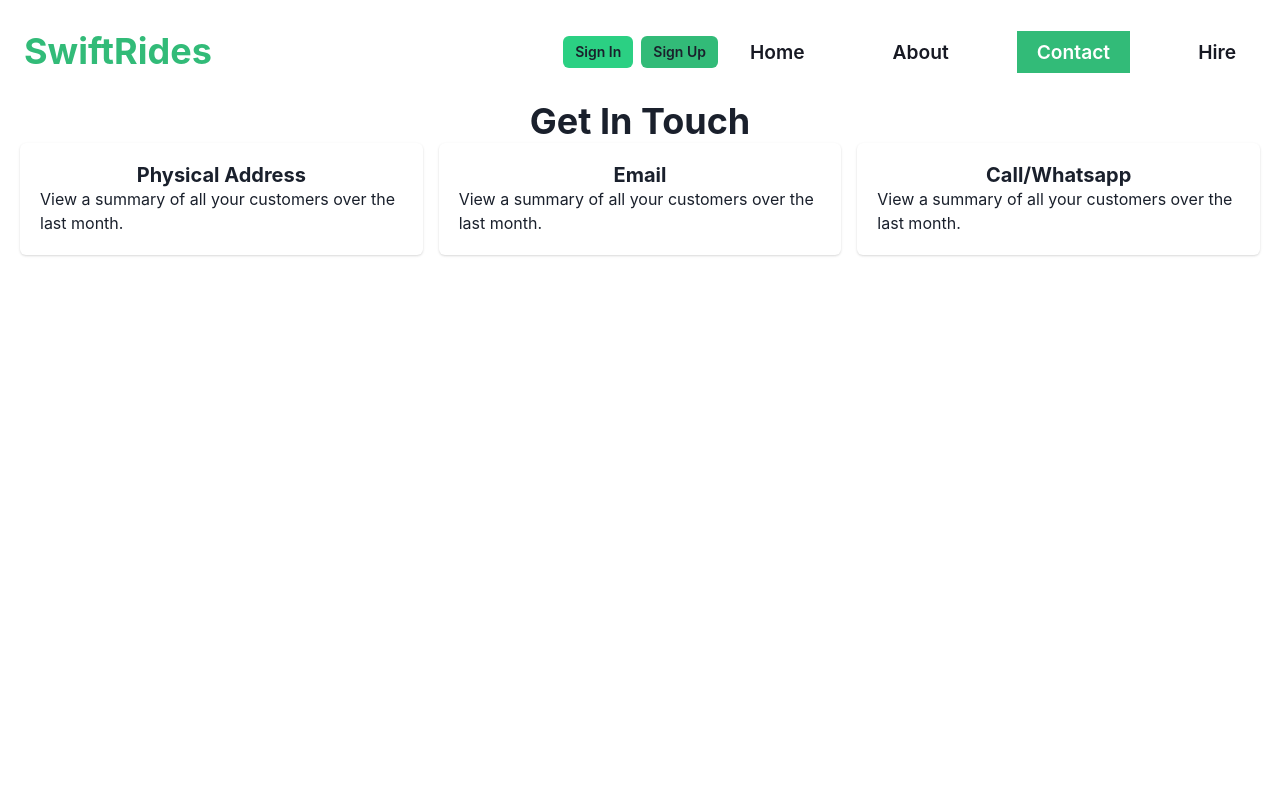
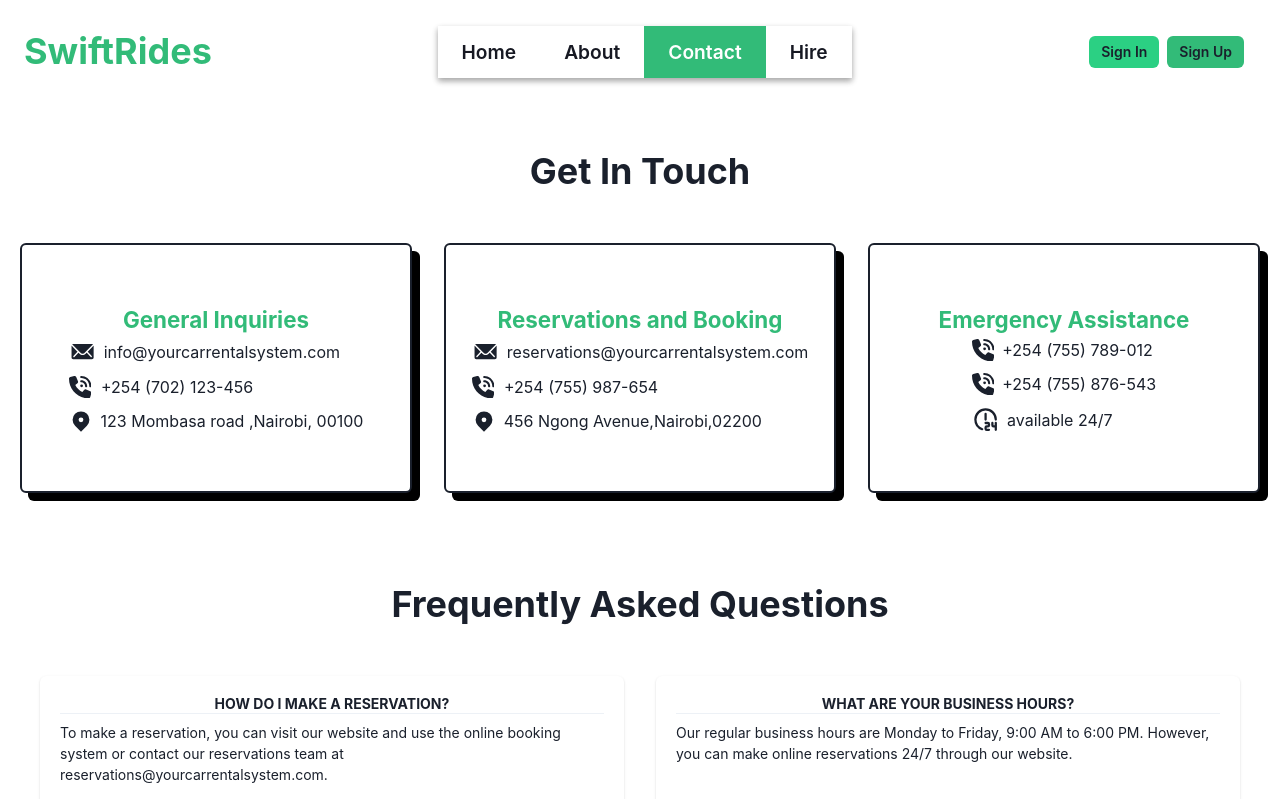
Before and after one commit to allenshamrock/phase-2-project-swift-ride, a React (Vite) app: page /Contact in a window 1280 px wide. Shown: the top 799 px of the page. Built offline with nearby package versions, Linux system fonts and the light colour scheme.

Commit message:
{enhance} :updated navbar,header,car items & contacts

```diff
--- a/db.json
+++ b/db.json
@@ -48,7 +48,7 @@
         "mileage": 18000,
         "price_per_day": 48.00,
         "available": true,
-        "image": "https://www.chevrolet.com/content/dam/chevrolet/na/us/english/index/vehicles/2024/cars/malibu/01-images/colorizer/images/2024-malibu-1sp-gnt-colorizer.jpg?imwidth=1440",
+        "image": "https://lemberglaw.com/wp-content/uploads/2023/08/2023-Chevrolet-Malibu.jpg",
         "vehicle_type": "Sedan",
         "gearbox": "Automatic"
       },
--- a/src/components/Contact.jsx
+++ b/src/components/Contact.jsx
@@ -1,40 +1,166 @@
-import { Box,  Heading, SimpleGrid, Text } from "@chakra-ui/layout";
+import {
+  Box,
+  Heading,
+  Stack,
+  Divider,
+  SimpleGrid,
+  Text,
+  Flex,
+} from "@chakra-ui/layout";
+import { IoIosMail } from "react-icons/io";
+import { FaPhoneVolume } from "react-icons/fa6";
+import { HiLocationMarker } from "react-icons/hi";
+import { TbClock24 } from "react-icons/tb";
 import Header from "./Header";
-import { Card} from "@chakra-ui/card";
+import { CardBody } from '@chakra-ui/react';
+import { Card } from "@chakra-ui/card";
 
 function Contact() {
+  const CardData = [
+    {
+      category: "General Inquiries",
+      Email: "info@yourcarrentalsystem.com",
+      Phone: "+254 (702) 123-456",
+      Address: "123 Mombasa road ,Nairobi, 00100",
+    },
+    {
+      category: "Reservations and Booking",
+      Email: "reservations@yourcarrentalsystem.com",
+      Phone: "+254 (755) 987-654",
+      Address: "456 Ngong Avenue,Nairobi,02200",
+    },
+  ];
+  const faqs = [
+    {
+      question: "How do I make a reservation?",
+      answer:
+        "To make a reservation, you can visit our website and use the online booking system or contact our reservations team at reservations@yourcarrentalsystem.com.",
+    },
+    {
+      question: "What are your business hours?",
+      answer:
+        "Our regular business hours are Monday to Friday, 9:00 AM to 6:00 PM. However, you can make online reservations 24/7 through our website.",
+    },
+    {
+      question: "How can I modify or cancel my reservation?",
+      answer:
+        "You can modify or cancel your reservation by logging into your account on our website or by contacting our reservations team at reservations@yourcarrentalsystem.com.",
+    },
+    {
+      question: "What should I do in case of an emergency?",
+      answer:
+        "For emergencies, contact our emergency assistance line at +1 (555) 789-0123. For roadside assistance, call +1 (555) 876-5432.",
+    },
+    {
+      question: "How can I provide feedback about my rental experience?",
+      answer:
+        "We welcome your feedback! You can share your thoughts through our website's feedback form or by emailing us at feedback@yourcarrentalsystem.com.",
+    },
+    {
+      question: "Are there age restrictions for renting a car?",
+      answer:
+        "Yes, the minimum age for renting a car is 21. Additional fees may apply for drivers under 25.",
+    },
+  ];
+
   return (
     <>
       <Header />
-      <Box p={'20px'} pt={'100px'}>
-
-      <Heading textAlign="center">Get In Touch</Heading>
+      <Box p={"20px"} pt={"100px"}>
+        <Heading textAlign="center"py={"50px"}>Get In Touch</Heading>
         <SimpleGrid
-        spacing={4}
-        minChildWidth={'300px'}
+          spacing={8}
+          minChildWidth={"350px"}
+          justifyContent={"center"}
+          alignItems={"center"}
         >
-        <Card p={{base:'20px'}} display="flex" alignItems="center"justifyContent="center">
-            <Heading size="md"> Physical Address</Heading>
-            <Text>
-              View a summary of all your customers over the last month.
-            </Text>
+          {CardData.map((card, index) => {
+            return (
+              <Card
+                key={index}
+                p={{ base: "20px" }}
+                display="flex"
+                alignItems="center"
+                justifyContent="center"
+                boxShadow={"8px 8px 0px #000000;"}
+                border={"2px"}
+                h={250}
+              >
+                <Heading fontSize={"1.4rem"} py={"4px"} color={"#32bb78"}>
+                  {card.category}
+                </Heading>
+                <Flex flexDirection={"column"} gap={"10px"}>
+                  <Flex gap={"8px"} alignItems={"center"}>
+                    <IoIosMail size={"1.7rem"} />
+                    <Text>{card.Email}</Text>
+                  </Flex>
+                  <Flex gap={"10px"} alignItems={"center"}>
+                    <FaPhoneVolume size={"1.4rem"} />
+                    <Text>{card.Phone}</Text>
+                  </Flex>
+                  <Flex gap={"8px"} alignItems={"center"}>
+                    <HiLocationMarker fontSize={"1.5rem"} />
+                    <Text>{card.Address}</Text>
+                  </Flex>
+                </Flex>
               </Card>
-        <Card p={{base:'20px'}} display="flex" alignItems="center"justifyContent="center">
-            <Heading size="md"> Email</Heading>
-            <Text>
-              View a summary of all your customers over the last month.
-            </Text>
-        </Card>
-        <Card p={{base:'20px'}} display="flex" alignItems="center"justifyContent="center">
-            <Heading size="md"> Call/Whatsapp</Heading>
-            <Text>
-              View a summary of all your customers over the last month.
-            </Text>
+            );
+          })}
+          <Card
+            p={{ base: "20px" }}
+            display="flex"
+            alignItems="center"
+            justifyContent="center"
+            boxShadow={"8px 8px 0px #000000;"}
+            border={"2px"}
+            h={250}
+          >
+            <Heading fontSize={"1.4rem"} py={"4px"} color={"#32bb78"}>
+              Emergency Assistance
+            </Heading>
+            <Flex flexDirection={"column"} gap={"10px"}>
+              <Flex gap={"8px"} alignItems={"center"}>
+                <FaPhoneVolume size={"1.4rem"} />
+                <Text>+254 (755) 789-012 </Text>
+              </Flex>
+              <Flex gap={"8px"} alignItems={"center"}>
+                <FaPhoneVolume size={"1.4rem"} />
+                <Text>+254 (755) 876-543</Text>
+              </Flex>
+              <Flex gap={"8px"} alignItems={"center"}>
+                <TbClock24 size={"1.7rem"} />
+                <Text>available 24/7</Text>
+              </Flex>
+            </Flex>
           </Card>
         </SimpleGrid>
-
       </Box>
-
+      <Box py={'20px'} px={'40px'}>
+        <Heading textAlign={"center"} py={"50px"}>
+          Frequently Asked Questions
+        </Heading>
+        <SimpleGrid spacing={8} minChildWidth={"550px"}>
+          {faqs.map((faq, index) => {
+            return (
+              <Card key={index}>
+                <CardBody>
+                  <Stack spacing="4">
+                    <Box>
+                      <Heading size="xs" textTransform="uppercase" textAlign={"center"}>
+                        {faq.question}
+                      </Heading>
+                      <Divider color={'#32bb78'}/>
+                      <Text pt="2" fontSize="sm">
+                        {faq.answer}
+                      </Text>
+                    </Box>
+                  </Stack>
+                </CardBody>
+              </Card>
+            );
+          })}
+        </SimpleGrid>
+      </Box>
     </>
   );
 }
--- a/src/components/Header.jsx
+++ b/src/components/Header.jsx
@@ -1,6 +1,6 @@
 import React from "react";
 import UserAuth from "./UserAuth";
-import { useDisclosure } from "@chakra-ui/react";
+import { DrawerCloseButton, useDisclosure } from "@chakra-ui/react";
 import {
   Heading,
   Flex,
@@ -11,6 +11,7 @@ import {
 } from "@chakra-ui/react";
 import { CgMenuCheese } from "react-icons/cg";
 import Navbar from "./Navbar";
+import { NavLink } from "react-router-dom";
 
 const Header = () => {
   // const [mobileMenuOpen, setMobileMenuOpen] = useState(false);
@@ -32,17 +33,26 @@ const Header = () => {
       <Heading className="sr-only" color={"#32bb78"}>
         SwiftRides
       </Heading>
+              <Flex
+          display={{ base: "none", lg: "flex" }}
+          align="center"
+          color="gray.900"
+          fontSize="sm"
+          fontWeight="semibold"
+        >
+          <Navbar />
+        </Flex>
       <Flex alignItems={"center"}>
-    <UserAuth />
         <Flex display={{ base: "flex", lg: "none" }}>
           <Button
+          h={'30px'}
             ref={btnRef}
             onClick={onOpen}
             p={2}
             color="gray.700"
-          _hover={{ bg: "teal.100" }}
+            _hover={{ bg: "#32bb78" }}
           >
-          <CgMenuCheese />
+            <CgMenuCheese size={'1.5rem'}/>
           </Button>
           <Drawer
             isOpen={isOpen}
@@ -52,22 +62,25 @@ const Header = () => {
           >
             <DrawerOverlay />
             <DrawerContent>
-            <Navbar/>
+              <DrawerCloseButton />
+              <NavLink className="links" to={"/"}>
+                Home
+              </NavLink>
+              <NavLink className="links" to={"/About"}>
+                About
+              </NavLink>
+              <NavLink className="links" to={"/Contact"}>
+                Contact
+              </NavLink>
+              <NavLink className="links" to={"/Hire"}>
+                Hire
+              </NavLink>
             </DrawerContent>
           </Drawer>
         </Flex>
 
-      <Flex
-        display={{ base: "none", lg: "flex" }}
-        align="center"
-        color="gray.900"
-        fontSize="sm"
-        fontWeight="semibold"
-      >
-        <Navbar />
+        <UserAuth />
       </Flex>
-    </Flex>
-
     </Flex>
   );
 };
--- a/src/components/Navbar.jsx
+++ b/src/components/Navbar.jsx
@@ -15,20 +15,19 @@ const Navbar = () => {
     <Flex
       bg={"#fff"}
       display={{ base: "flex", lg: "flex" }}
-      width={{ base: "100%", lg: "auto" }}
-      flexDirection={{base:'column',lg:"row"}}
-      gap={12}
       alignItems={"center"}
       fontSize={'1.2rem'}
+      boxShadow={'0 3px 6px rgba(0,0,0,0.16), 0 3px 6px rgba(0,0,0,0.23);'}
     >
       {links.map((link) => (
         <NavLink
-        style={{padding:"7px 20px"}}
+        className={'links'}
+        style={{padding:"12px 24px"}}
           key={link.to}
           to={link.to}
           fontWeight="semibold"
           color="gray.900"
-          _hover={{ color: "teal.500" }}
+          _hover={{ backgroundColor: "#32bb78", color: "white" }}
         >
           {link.name}
         </NavLink>
--- a/src/index.css
+++ b/src/index.css
@@ -112,35 +112,9 @@ video{
   letter-spacing: 1px;
   font-size: 1.2rem;
 }
-.header{
-  width: 100%;
-  position: absolute;
-  top: 0;
-  display: flex;
-  justify-content: space-between;
-  align-items: center;
-  padding: 10px 50px;
-  margin-top: 10px;
-}
-nav{
-  display: flex;
-  color: #32bb78;
 
-}
-li{
-  list-style: none;
-  font-size: 1rem;
-}
-nav{
-  background: #fff;
-  box-shadow: rgba(100, 100, 111, 0.2) 0px 7px 29px 0px;
-}
-.links{
-  padding: 15px 35px;
-  font-weight: 600;
-  color: #32bb78;
-  font-size: 1.05rem;
-}
+
+
 .active{
   background: #32bb78;
   color: #fff;
```
Also changed, not shown: src/components/CarItems.jsx (+59 -26 lines). Lines whose indentation alone changed are shown as unchanged.
